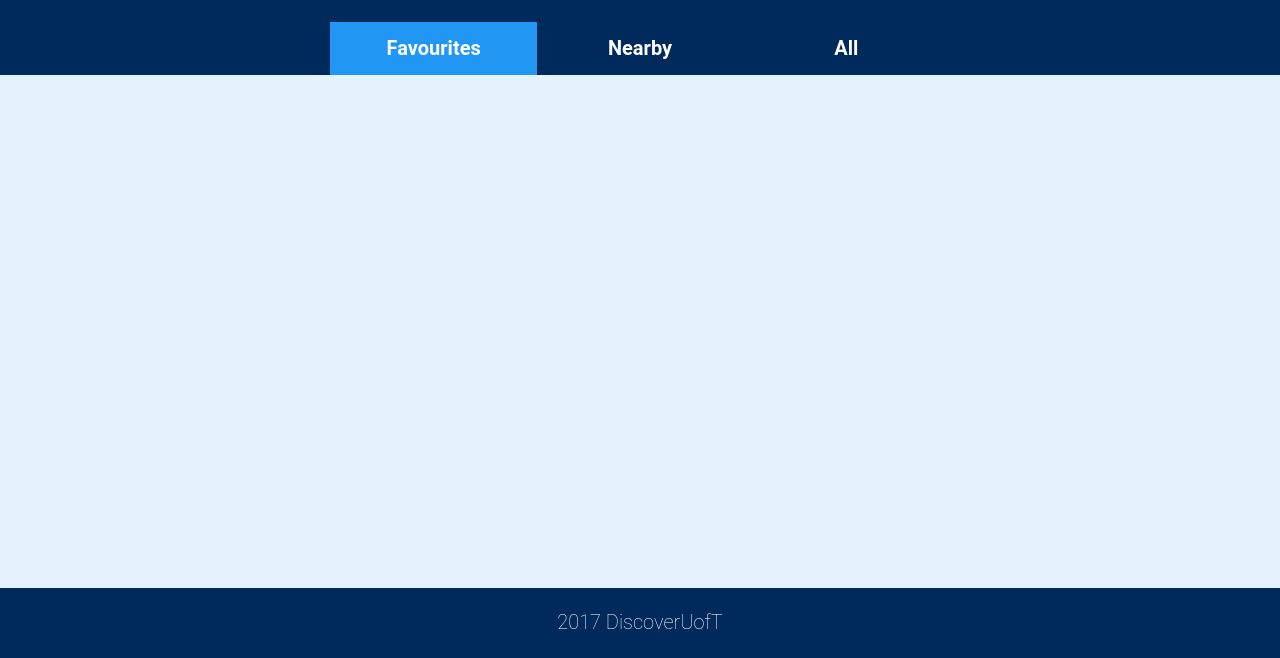
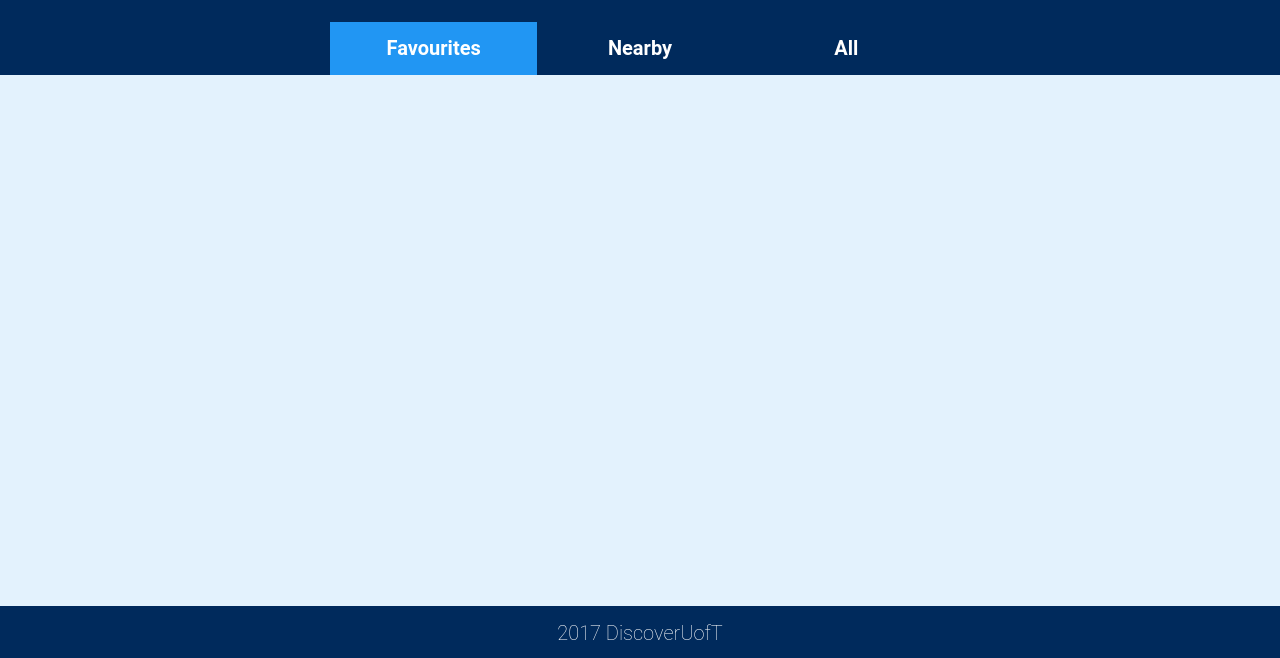
Before and after one commit to ParhamTaher/ClassRoomFinder, a plain HTML site: page assets/home.html in a window 1280 px wide. Shown: the part 142-800 px from the top of the page. Drawn offline with nearby package versions, Linux system fonts and the light colour scheme; some packages are replaced by stand-ins of ours.

Commit message:
Changed fixed footer to sticky. Removed scrollbar on list when not needed.

```diff
--- a/assets/css/main.css
+++ b/assets/css/main.css
@@ -6,14 +6,20 @@
 
 html {
     position: relative;
-    min-height: 100%;
+    height: 100%;
 }
 
 body {
     background: #E3F2FD;
     color: white;
     font-family: 'Roboto', sans-serif;
-    margin-bottom: 100px;
+    min-height: 100%;
+    display: flex;
+    flex-direction: column;
+}
+
+.content {
+    flex: 1;
 }
 
 h1,
@@ -33,7 +39,7 @@ h2,
 }
 
 #list-group {
-    max-height: 500px;
+    height: 500px;
     overflow-y: auto;
     margin: 10px 0;
 }
@@ -55,8 +61,8 @@ h2,
 }
 
 #addon {
-  background-color: #002a5c;
-  color: white;
+    background-color: #002a5c;
+    color: white;
 }
 
 .list-group-item {
@@ -155,17 +161,14 @@ hr {
 }
 
 .footer {
-    position: fixed;
-    bottom: 0;
     width: 100%;
     /* Set the fixed height of the footer here */
-    height: 70px;
     background-color: #002a5c;
-    margin-top: 70px;
+    margin-top: 30px;
 }
 
 .footer p {
-    padding-top: 20px;
+    padding-top: 13px;
     font-size: 20px;
     font-weight: lighter;
 }
--- a/assets/home.html
+++ b/assets/home.html
@@ -18,6 +18,7 @@
 </head>
 
 <body>
+    <div class="content">
         <div class="jumbotron text-center">
             <h1>DiscoverUofT</h1>
             <p>Find free spaces on campus easier and faster than ever before.</p>
@@ -38,6 +39,7 @@
             </div>
             <div id="map-canvas" class="col-md-7"></div>
         </div>
+    </div>
     <footer class="footer text-center">
         <div class="container">
             <p>2017 DiscoverUofT</p>
--- a/assets/js/getBuildings.js
+++ b/assets/js/getBuildings.js
@@ -186,7 +186,7 @@ function showPosition(position) {
     user_lon = position.coords.longitude;
     console.log(user_lat + " " + user_lon);
     //loadNearby(user_lat, user_lon);
-    loadNearby(43.660415, -79.397011);
+    loadNearby(43.663475, -79.397431);
 }
 
 $(document).ready(function() {
```
Lines whose indentation alone changed are shown as unchanged.
